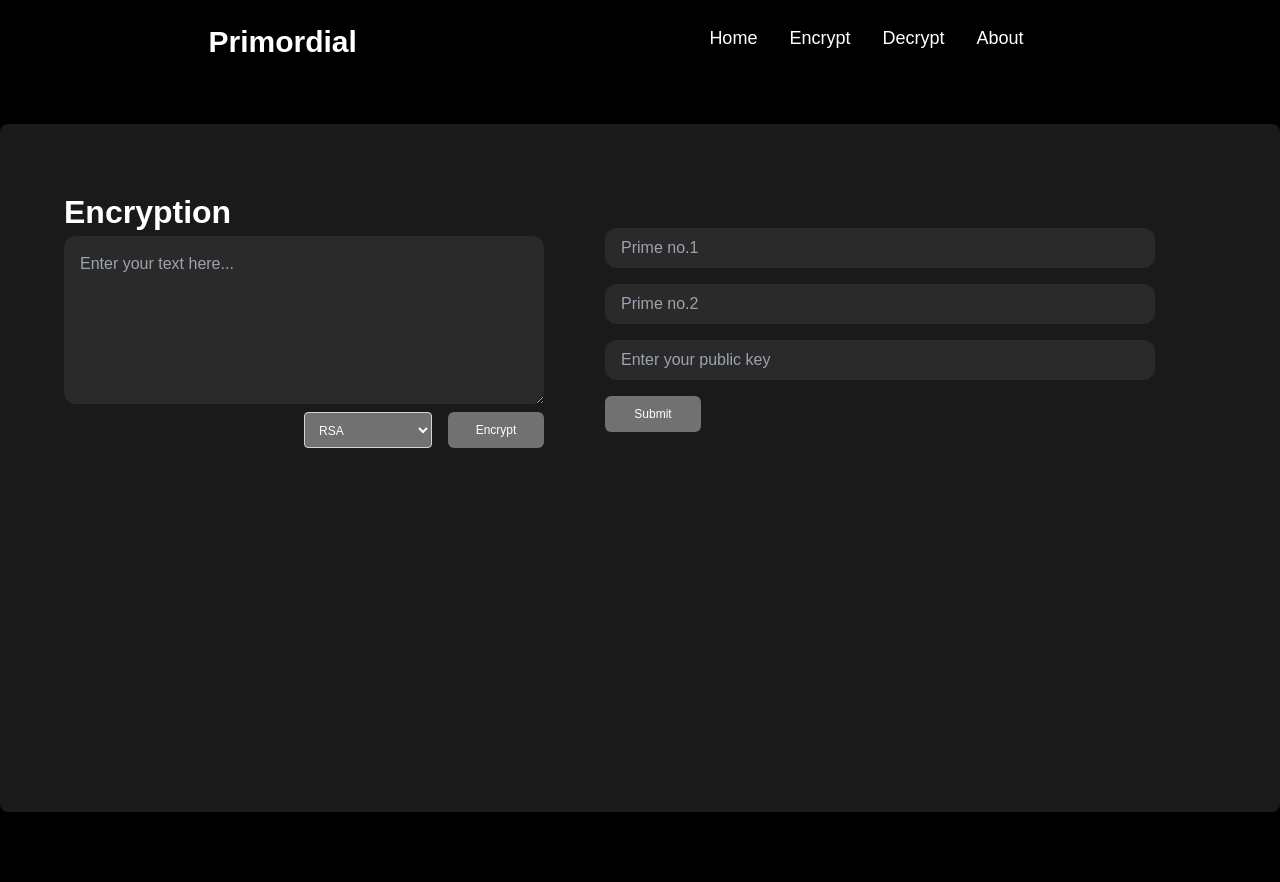
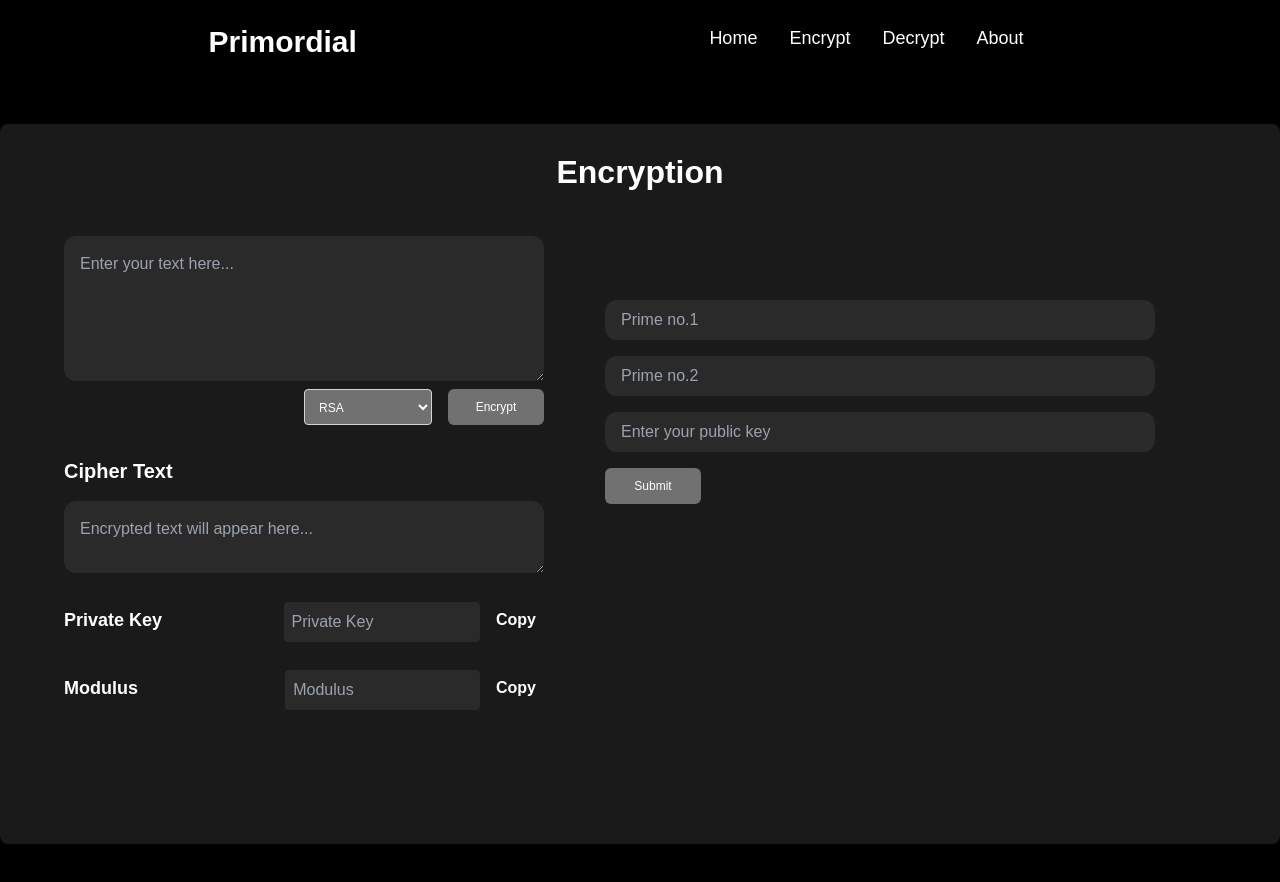
Before and after one commit to Umerrrdo/Primordial, a React (Create React App) app in the folder frontend/: page /encrypt in a window 1280 px wide. Before the commit the page ends 852 px from the top, so only its background shows below. Built offline with nearby package versions, Linux system fonts and the light colour scheme.

Commit message:
design-changes

```diff
--- a/frontend/src/components/EnncryptionBox.jsx
+++ b/frontend/src/components/EnncryptionBox.jsx
@@ -14,7 +14,7 @@ export default function EncryptionBox() {
     const [modulus, setModulus] = useState("")
     const keyInputRef = useRef(null);
     const keyInputRef2 = useRef(null);
-    const [result,setResult] = useState(false);
+    const [result,setResult] = useState(true);
 
     const handleCopyClick = () => {
         const key = keyInputRef.current.value;
@@ -27,7 +27,7 @@ export default function EncryptionBox() {
         const key = keyInputRef2.current.value;
         navigator.clipboard.writeText(key);
         setIsCopied2(true);
-        setTimeout(() => setIsCopied(false), 2000); // Reset tooltip after 2 seconds
+        setTimeout(() => setIsCopied2(false), 2000); // Reset tooltip after 2 seconds
     };
 
 
@@ -188,12 +188,12 @@ export default function EncryptionBox() {
 
     return (
         <div className="flex justify-center">
-            <div className="bg-[#1A1A1A] w-[80rem] h-[43rem] px-4 rounded-lg my-10">
+            <div className="bg-[#1A1A1A] w-[80rem] h-[45rem] px-4 rounded-lg my-10">
+                        <h1 className="text-white text-[2rem] font-bold text-center  mt-6">Encryption</h1>
                 <div className="flex justify-between mx-12">
                     <div className="flex flex-col w-[30rem] h-[30rem] my-10">
-                        <h1 className="text-white text-[2rem] font-bold text-left  mt-6">Encryption</h1>
                         <textarea
-                            className="w-[30rem] h-[10.5rem] bg-[#2A2A2A] text-white p-4 rounded-xl focus:outline-none"
+                            className="w-[30rem] h-[14.5rem] bg-[#2A2A2A] text-white p-4 rounded-xl focus:outline-none"
                             placeholder="Enter your text here..."
                             onChange={(e) =>{handleTextChange(e)}}
                         ></textarea>
@@ -215,50 +215,52 @@ export default function EncryptionBox() {
                             </button>
                         </div>
                         {result && <>
-                        <div>
+                        <div className="">
                         <h1 className="text-white text-xl font-bold text-left  mt-6">Cipher Text</h1>
                             <textarea
                             value={cipherText}
-                                className="w-[30rem] h-[7.5rem] bg-[#2A2A2A] text-white p-4 rounded-xl focus:outline-none mt-4"
+                                className="w-[30rem] h-[4.5rem] bg-[#2A2A2A] text-white p-4 rounded-xl focus:outline-none mt-4"
                                 placeholder="Encrypted text will appear here..."
                             ></textarea>
                                 <div className="flex items-center w-full">
-
+                                <h1 className="text-white text-lg font-semibold text-left mr-7 w-full pb-3 mt-6">Private Key</h1>
                                 <input
                                     ref={keyInputRef}
                                     type="text"
-                                    className="input input-bordered w-full"
+                                    className="input input-bordered w-full bg-[#2A2A2A]  mt-4 pl-2 text-white py-2 rounded "
                                     value={privateKey}
+                                    placeholder="Private Key"
                                     disabled
                                 />
                                 <button
                                     onClick={handleCopyClick}
-                                    className="btn btn-square ml-2"
+                                    className="btn btn-square ml-2 mt-3 font-semibold py-4 px-2 "
                                 >
                                     Copy
                                 </button>
                                 {isCopied && (
-                                    <span className="tooltip absolute right-[40rem]">Text copied</span>
+                                    <span className="tooltip absolute right-[50rem] font-semibold text-sm  ">Text copied</span>
                                 )}
                                 </div>
 
-                                <div className="flex items-center w-full">
-
+                                <div className="flex items-center w-full ">
+                                <h1 className="text-white text-lg font-semibold text-left mr-[9.2rem] pb-3 mt-6">Modulus</h1>
                                 <input
                                     ref={keyInputRef2}
                                     type="text"
-                                    className="input input-bordered w-full"
+                                    className="input input-bordered bg-[#2A2A2A] w-full mt-4 pl-2 text-white py-2 rounded "
+                                    placeholder="Modulus"
                                     value={modulus}
                                     disabled
                                 />
                                 <button
                                     onClick={handleCopyClick2}
-                                    className="btn btn-square ml-2"
+                                    className="btn btn-square ml-2 mt-3 font-semibold py-4 px-2 "
                                 >
                                     Copy
                                 </button>
                                 {isCopied2 && (
-                                    <span className="tooltip absolute right-[40rem]">Text copied</span>
+                                    <span className="tooltip absolute right-[50rem] font-semibold text-sm ">Text copied</span>
                                 )}
                                 </div>
                         </div>
```
